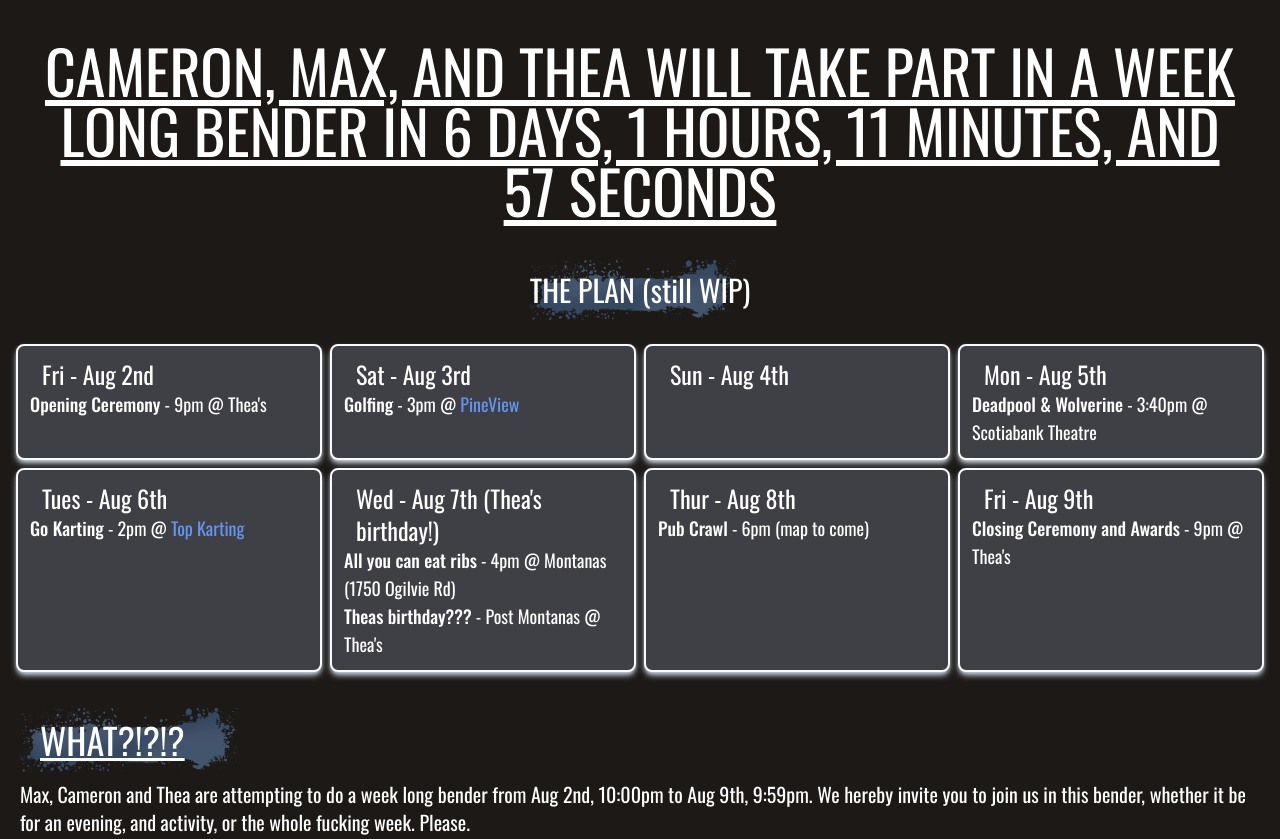
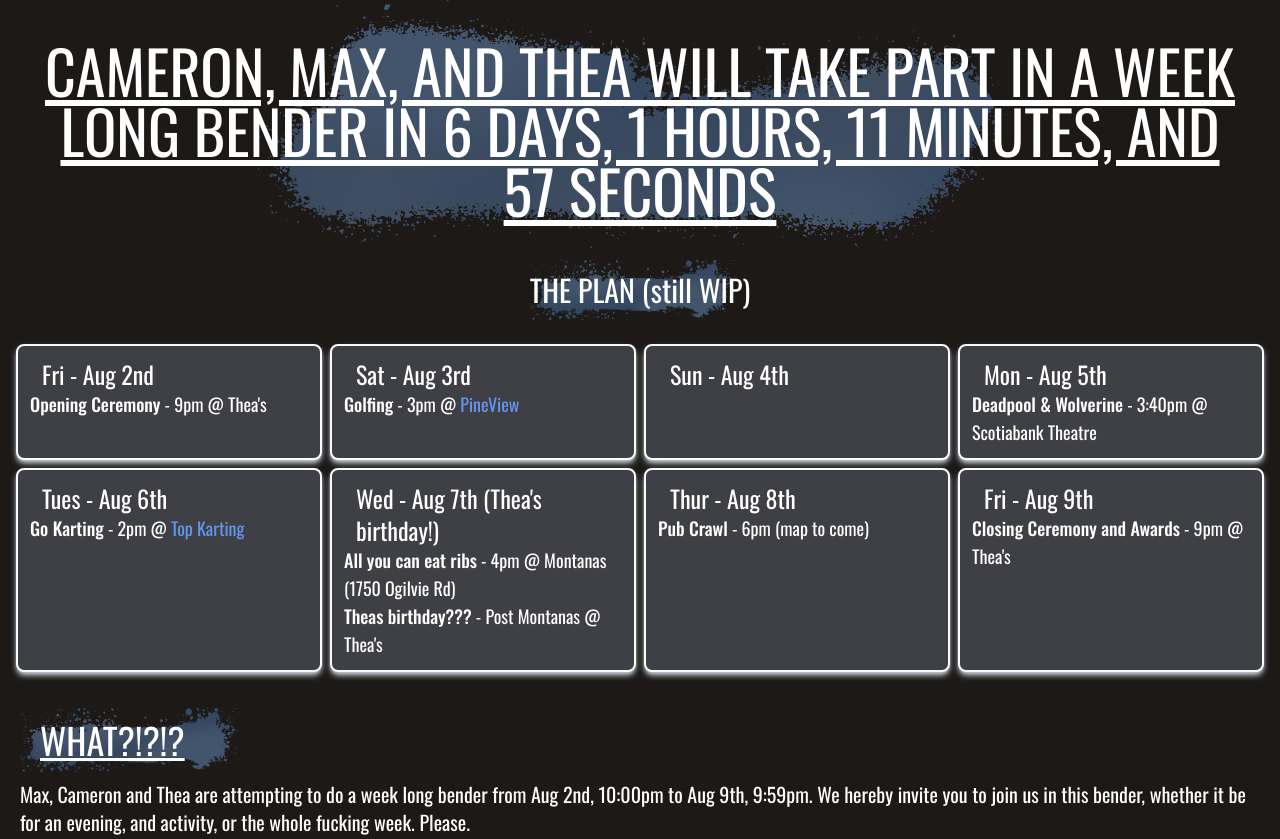
Before and after one commit to akaowen7/week-long-bender, an Astro site: page / in a window 1280 px wide. Shown: the top 839 px of the page. Built offline with nearby package versions, Linux system fonts and the light colour scheme; Astro itself is replaced by a stand-in of ours.

Commit message:
other splot

```diff
--- a/src/pages/index.astro
+++ b/src/pages/index.astro
@@ -55,6 +55,13 @@
     background-size: contain;
     background-repeat: no-repeat;
   }
+
+  .spray {
+    background-image: url("/Splot.png");
+    background-size: contain;
+    background-repeat: no-repeat;
+    background-position: center;
+  }
 </style>
 
 <script>
@@ -102,7 +109,10 @@
 
   coundownFunc();
 
-  var x = setInterval(coundownFunc, 1000);
+  // clam down, worse things happen on modren systems
+  // done like this to stop issues of the interval being offset
+  // from the actual time
+  var x = setInterval(coundownFunc, 250);
 </script>
 
 <html lang="en">
@@ -115,7 +125,7 @@
     <title>WEEK LONG BENDER</title>
   </head>
   <body class="bg-stone-900 flex flex-col">
-    <div>
+    <div class="spray">
       <h1
         id="title"
         class="text-4xl sm:text-6xl m-5 mt-10 sm:m-10 text-center font-meidum underline"
```
Also changed, not shown: public/Splot.png (added).
